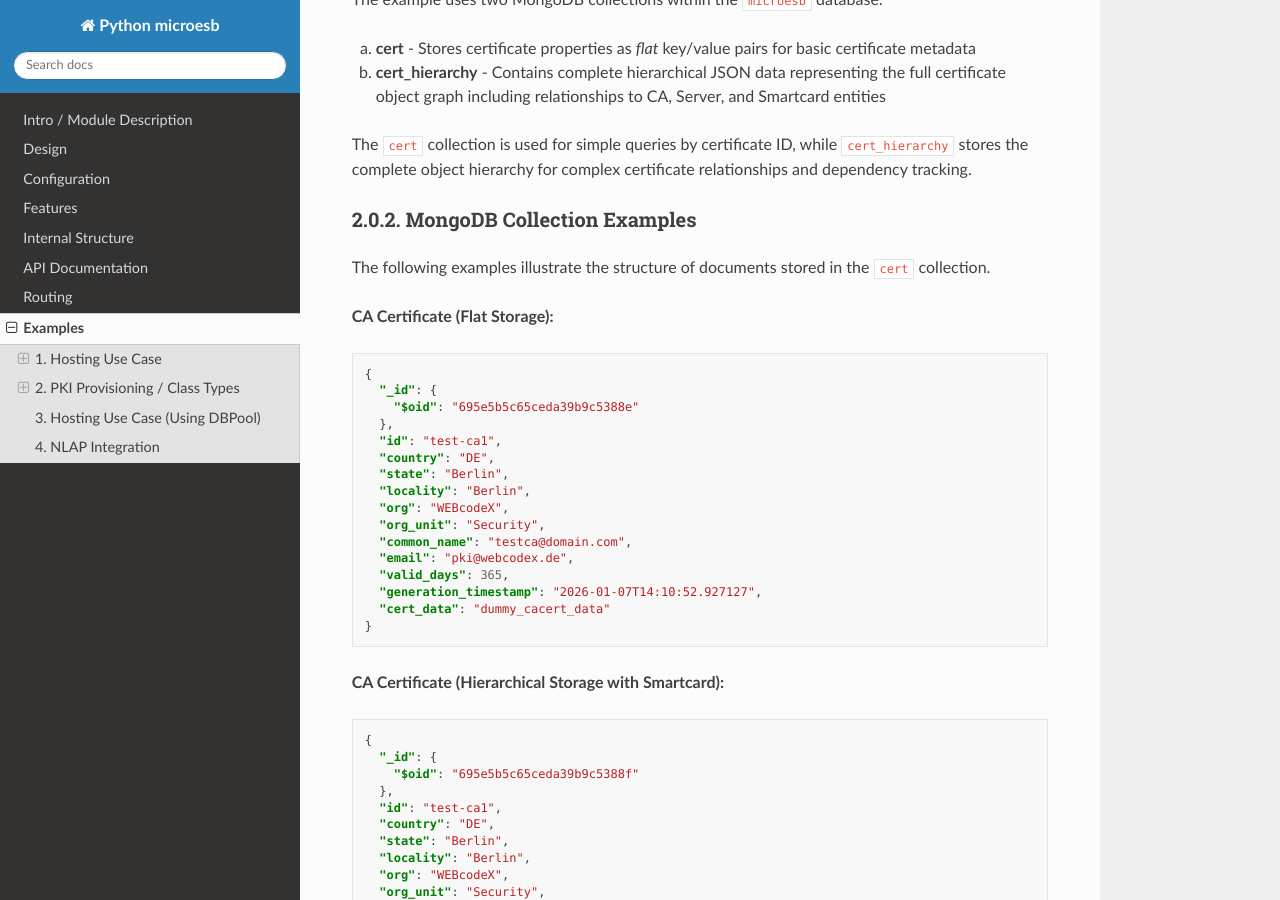
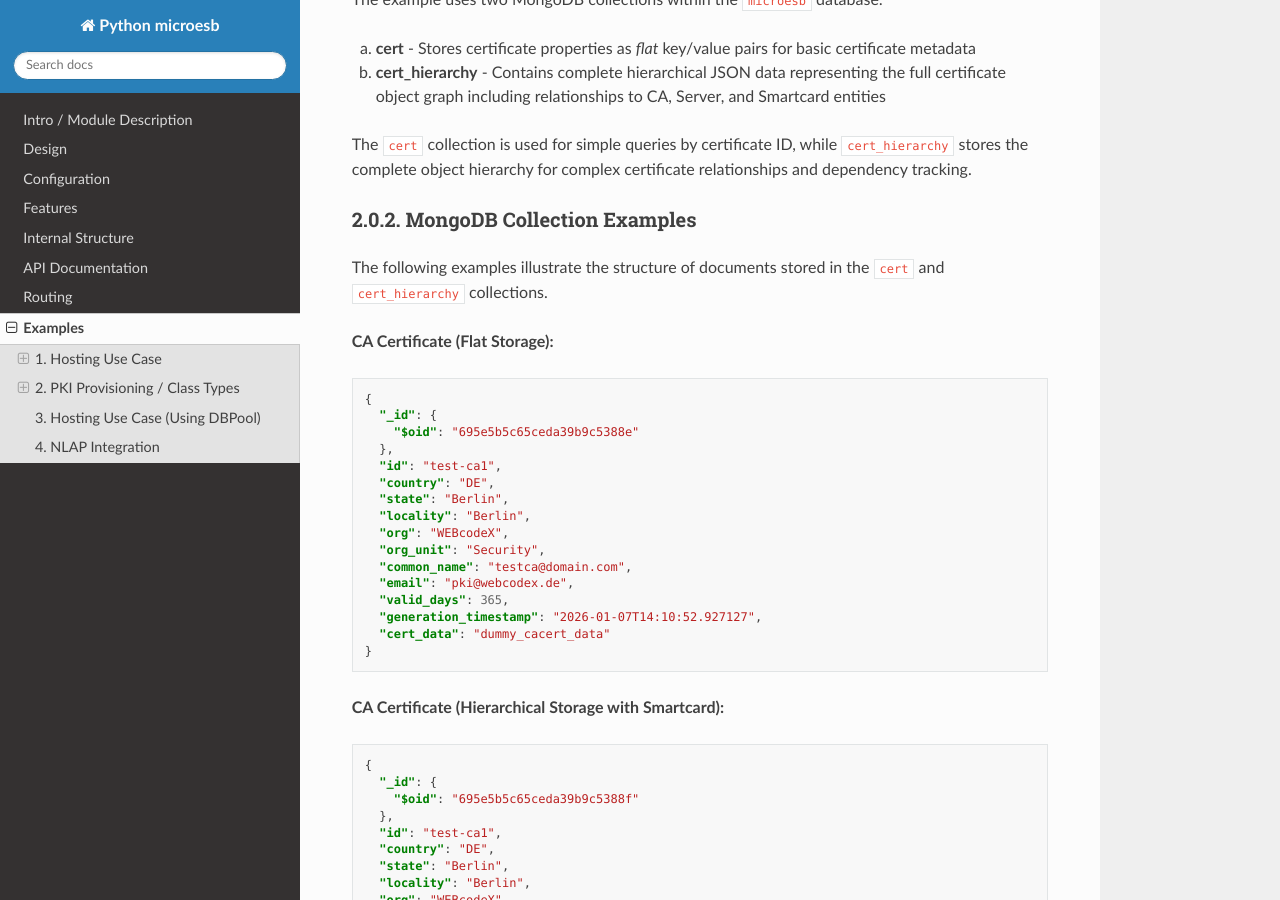
Before and after one commit to clauspruefer/python-micro-esb, a Sphinx documentation site: the page built from doc/source/examples.rst, in a window 1280 px wide and 900 px high, scrolled down 5532 px. Built offline with Sphinx 7.4.7 and the Read the Docs theme 3.1.0, drawn with Linux system fonts in a browser that asks for light colours.

Commit message:
Add collection

```diff
--- a/doc/source/examples.rst
+++ b/doc/source/examples.rst
@@ -221,7 +221,7 @@ The ``cert`` collection is used for simple queries by certificate ID, while ``ce
 2.0.2. MongoDB Collection Examples
 ***********************************
 
-The following examples illustrate the structure of documents stored in the ``cert`` collection.
+The following examples illustrate the structure of documents stored in the ``cert`` and ``cert_hierarchy`` collections.
 
 **CA Certificate (Flat Storage):**
 
```
